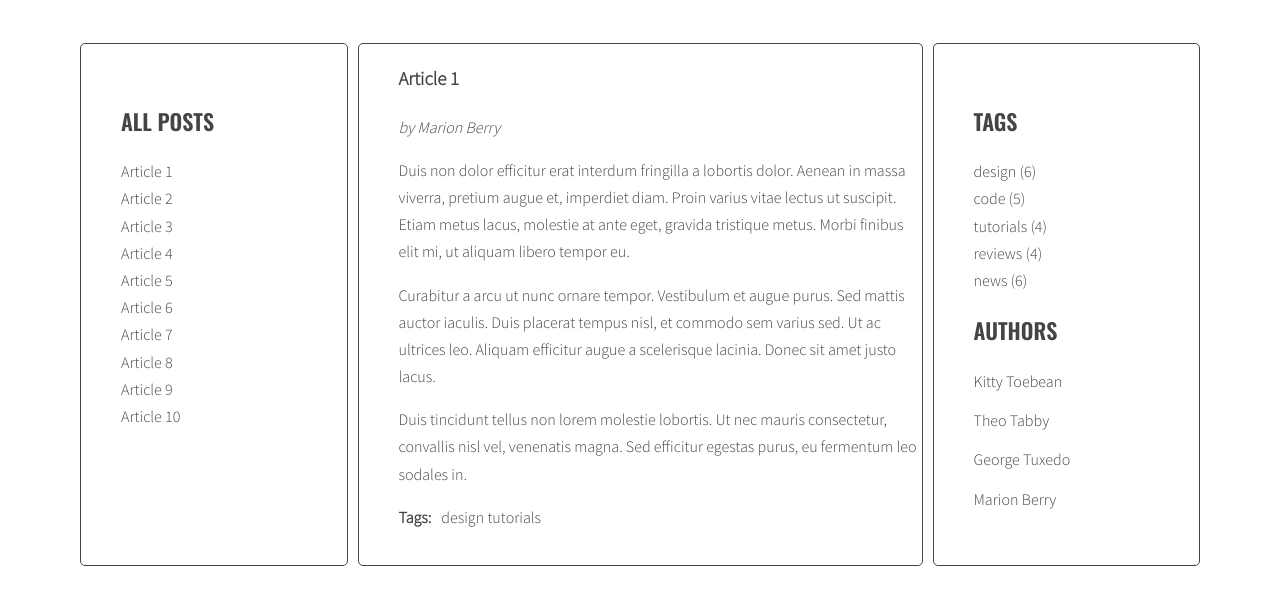
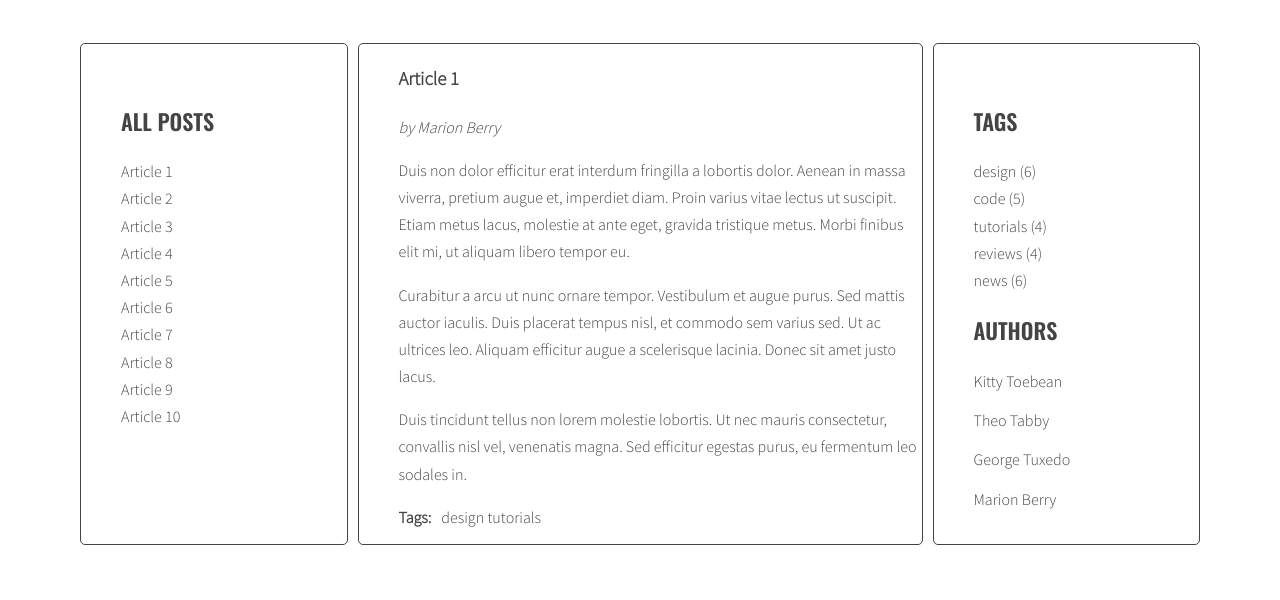
Before and after one commit to Emwook/javascript-blog, a website: page index.html in a window 1280 px wide. Shown: the part 200-800 px from the top of the page. Drawn offline with nearby package versions, Linux system fonts and the light colour scheme.

Commit message:
fix layout resizing bug and minor layout changes

```diff
--- a/js/script.js
+++ b/js/script.js
@@ -34,51 +34,46 @@ function titleClickHandler(event){
 }
 
 function resizePostWindow(){
-  /* get sidebar left section selector */
-  let sidebarLeft = document.querySelector('.left');
-
-  /* read sidebar left height*/
-  let sidebarLeftHeight = sidebarLeft.clientHeight;
+  /* get sidebar section selectors */
   let sidebarLeftSelector = document.querySelector('.left');
   let sidebarRightSelector = document.querySelector('.right');
-
 
   /* select an article with class active*/
   let activeArticle = document.querySelector('.posts article.active');
 
-  /* get active article height and add 15px as a bottom margin*/
+  /* get active article height */
   let activeArticleHeight = activeArticle.clientHeight;
   activeArticleHeight = activeArticleHeight + 15;
 
   /* make a selector for the posts section */
   let postsSectionSelector = document.querySelector('.posts');
-  let postsSectionHeight = postsSectionSelector.style.height;
-  //console.log(sidebarLeftHeight);
+  postsSectionSelector.style.height = activeArticleHeight + 'px';
 
-  /* [BUGGED] set active article height to sidebar height if the center section in layout type 1-1-1 is shorter than sidebars*/
-  /* BUGGED: not reseting back to a shorter window height when switched to a taller window by an article setting; dead space leftover */
-  console.log(activeArticleHeight);
+  /* get posts section height and make a selector for the list in the left sidebar */
+  let postsSectionHeight = postsSectionSelector.clientHeight;
+  let sidebarLeftList = document.querySelector('.left ul');
+  /* change layout based on the width of viewport*/
   console.log(postsSectionHeight);
   if (window.innerWidth > 932){
-    if (activeArticleHeight < postsSectionHeight){
-      activeArticleHeight = postsSectionHeight;
+    sidebarLeftSelector.style.height = postsSectionHeight + 2 + 'px';
+    sidebarRightSelector.style.height = postsSectionHeight + 2 + 'px';
+    if(postsSectionHeight > 450){
+      sidebarRightSelector.style.display = 'flex';
+      sidebarRightSelector.style.flexDirection = 'column';
+      sidebarRightSelector.firstElementChild.style.marginRight = 'auto';
+      sidebarLeftList.style.columns = '1';
     }
-    else{
-      let postsSectionHeightChanger = postsSectionSelector.style.height;
-      // still doesnt reset back :(
-      postsSectionHeightChanger = activeArticleHeight + 'px';
-      if (activeArticleHeight < sidebarLeftHeight){
-        activeArticleHeight = sidebarLeftHeight + 2;
-      }
-      else {
-        sidebarLeftSelector.style.height = activeArticleHeight + 'px';
-        sidebarRightSelector.style.height = activeArticleHeight + 'px';
-      }
+    else {
+      sidebarRightSelector.style.display = 'flex';
+      sidebarRightSelector.style.flexDirection = 'row';
+      sidebarRightSelector.firstElementChild.style.marginRight = '14px';
+      sidebarLeftList.style.columns = '2';
     }
   }
-
-  /* set posts section height to equal active article height */
-  //let postsSectionHeightChanger = postsSectionSelector.style.height = activeArticleHeight + 'px';
+  else{
+    sidebarRightSelector.firstElementChild.style.marginRight = 'auto';
+    sidebarRightSelector.style.textAlign = 'center';
+  }
 }
 resizePostWindow();
 
@@ -123,7 +118,6 @@ function generateTitleLinks(){
     link.addEventListener('click', resizePostWindow);
   }
   window.addEventListener('resize',resizePostWindow);
-  resizePostWindow();
 }
 
 generateTitleLinks();
--- a/sass/style.scss
+++ b/sass/style.scss
@@ -20,7 +20,6 @@ $font-text: 'Source Sans Pro', sans-serif;
   .sidebar {
     flex-grow: auto;
     text-align: center;
-    min-height: max-content;
   }
   .left {
     order: 1;
```
Also changed, not shown: css/style.css, sass/style.css, 2 other files.
